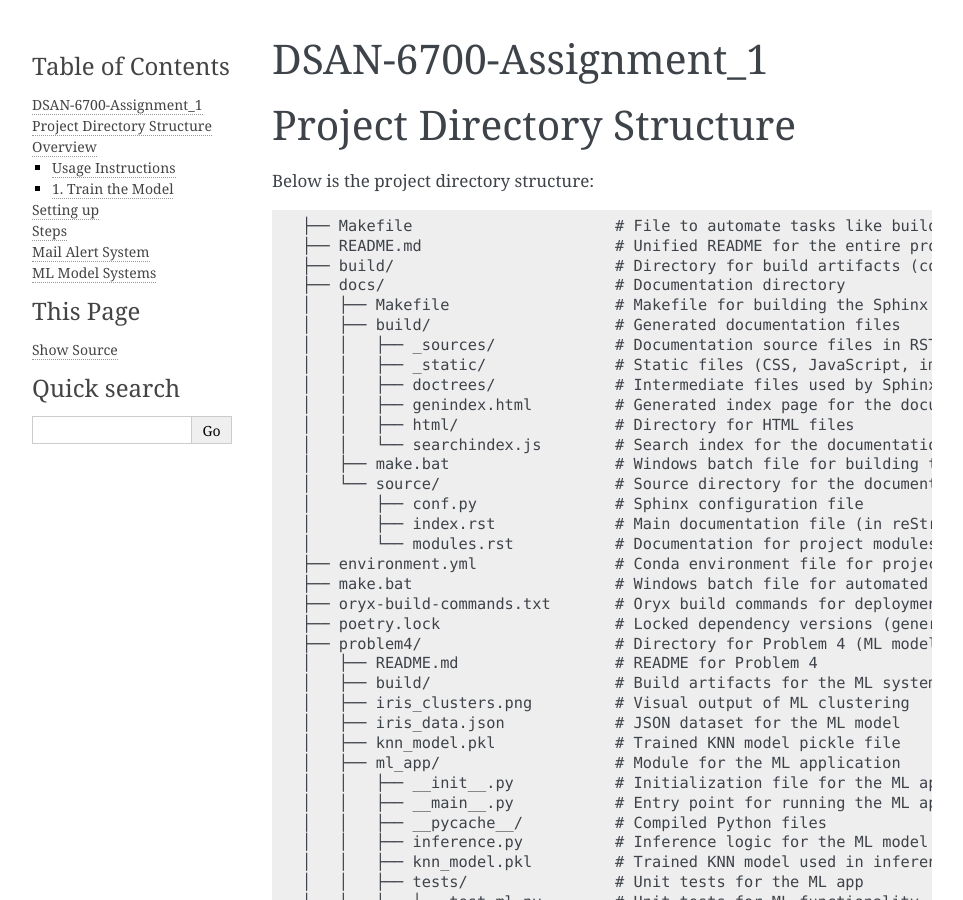
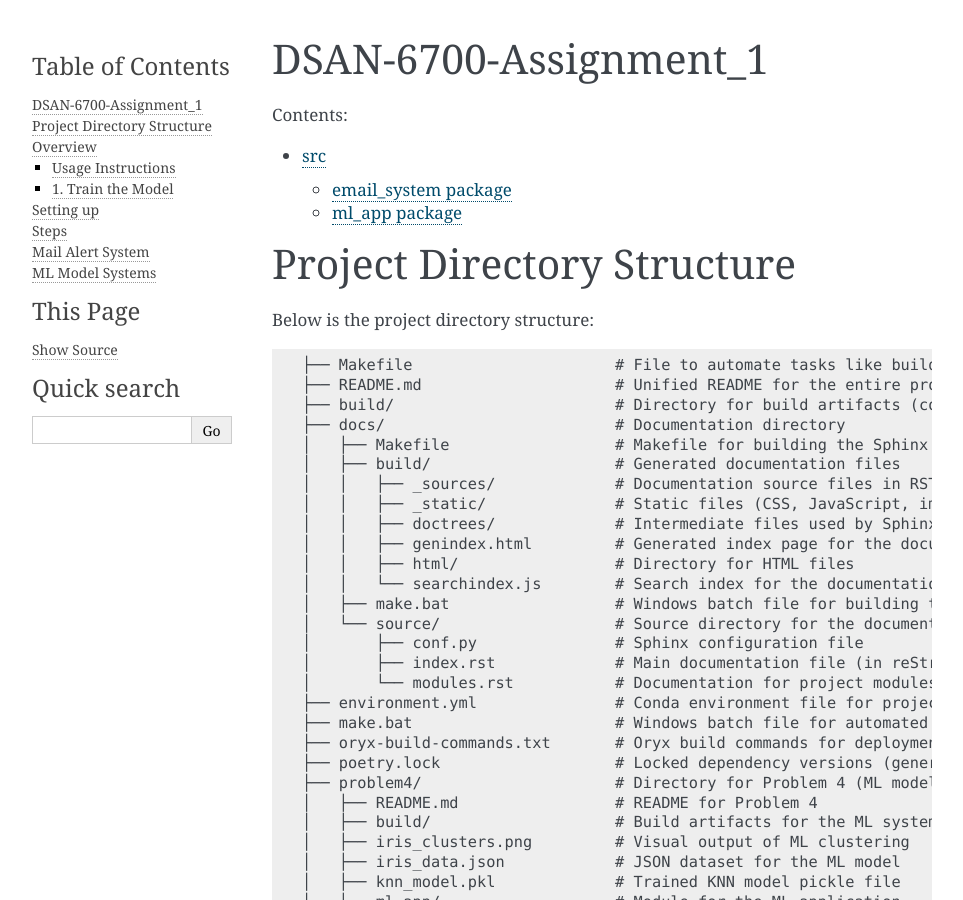
Before and after one commit to jackyzhang1008/DSAN-6700-Assignment_1, a Sphinx documentation site: the page built from docs/source/index.rst, in a window 1280 px wide and 900 px high. Shown: the whole window, without its empty margins (148-1111 px from the left). Built offline with Sphinx 7.4.7, drawn with Linux system fonts in a browser that asks for light colours.

```diff
--- a/docs/source/index.rst
+++ b/docs/source/index.rst
@@ -14,6 +14,12 @@
 
 DSAN-6700-Assignment_1
 ==========================
+
+.. toctree::
+   :maxdepth: 2
+   :caption: Contents:
+
+   modules
 
 
 
```
Also changed, not shown: 8 other files.
